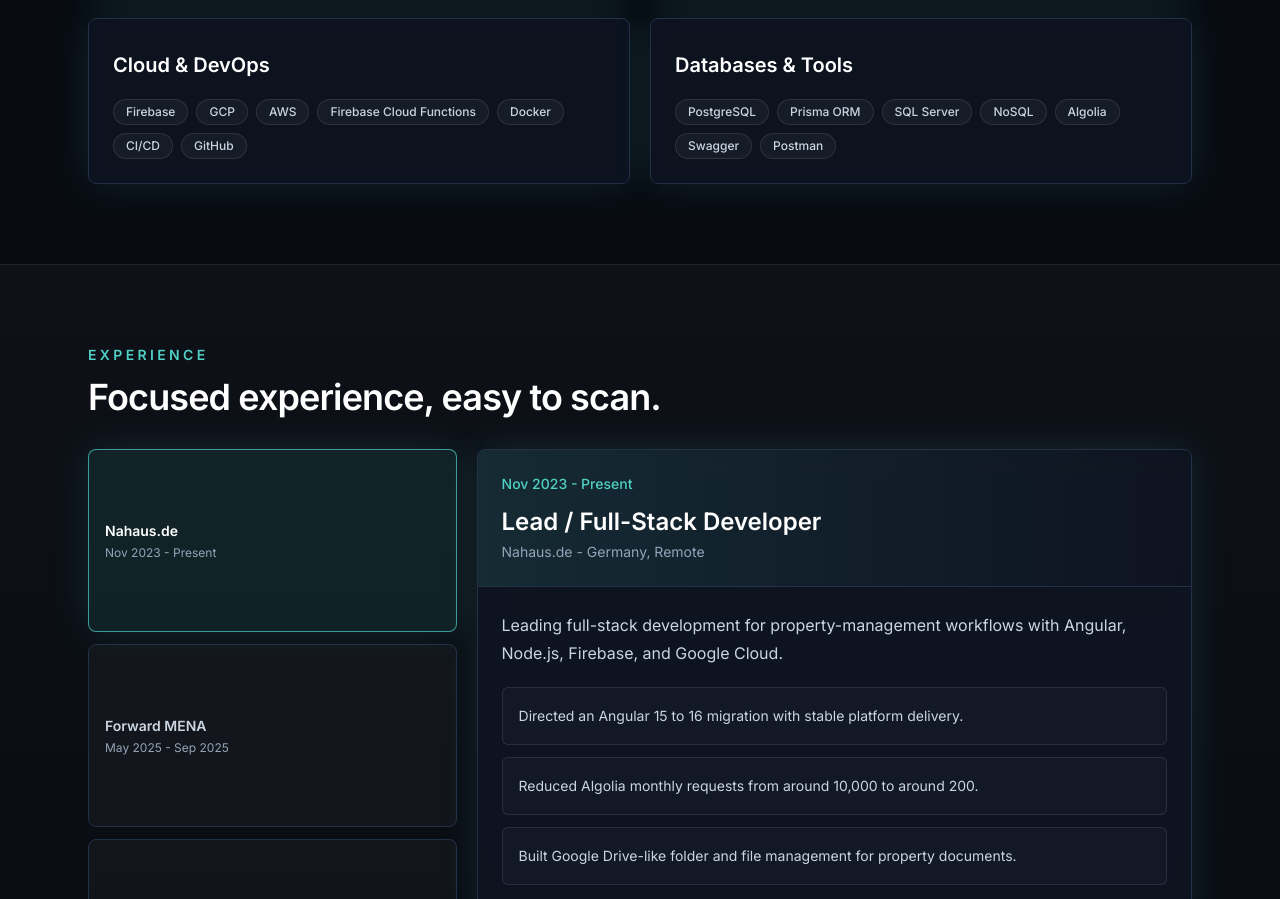
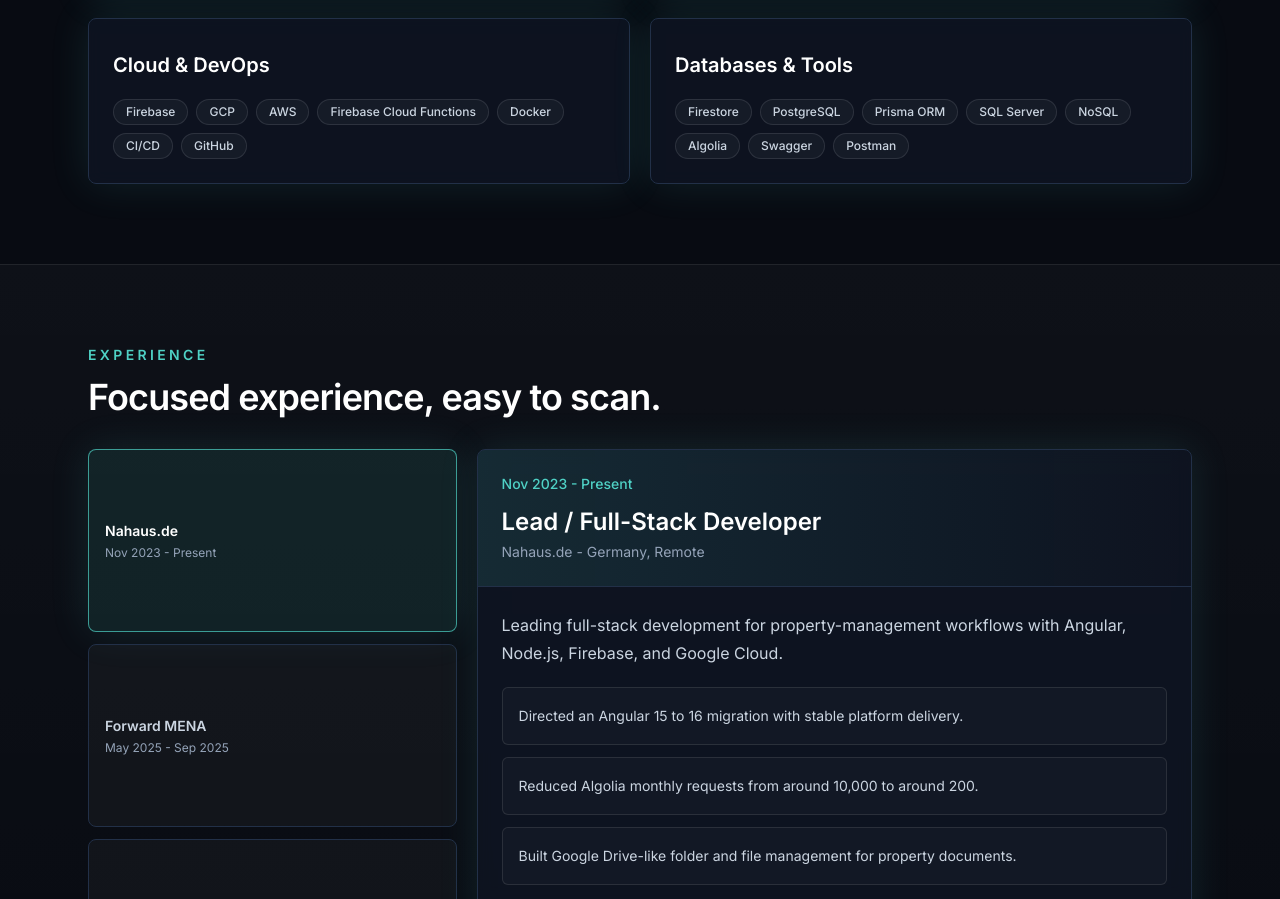
Before and after one commit to rambarada/portfolio-website, a Next.js app: page / in a window 1280 px wide. Shown: the part 1945-2844 px from the top of the page. Built offline with nearby package versions, Linux system fonts and the light colour scheme.

Commit message:
feat: add Firestore to skills

```diff
--- a/data/portfolio.ts
+++ b/data/portfolio.ts
@@ -101,7 +101,7 @@
   {
     title: "Databases & Tools",
     accent: "from-white/10 to-accent/10",
-    skills: ["PostgreSQL", "Prisma ORM", "SQL Server", "NoSQL", "Algolia", "Swagger", "Postman"],
+    skills: ["Firestore", "PostgreSQL", "Prisma ORM", "SQL Server", "NoSQL", "Algolia", "Swagger", "Postman"],
   },
 ];
 
```
